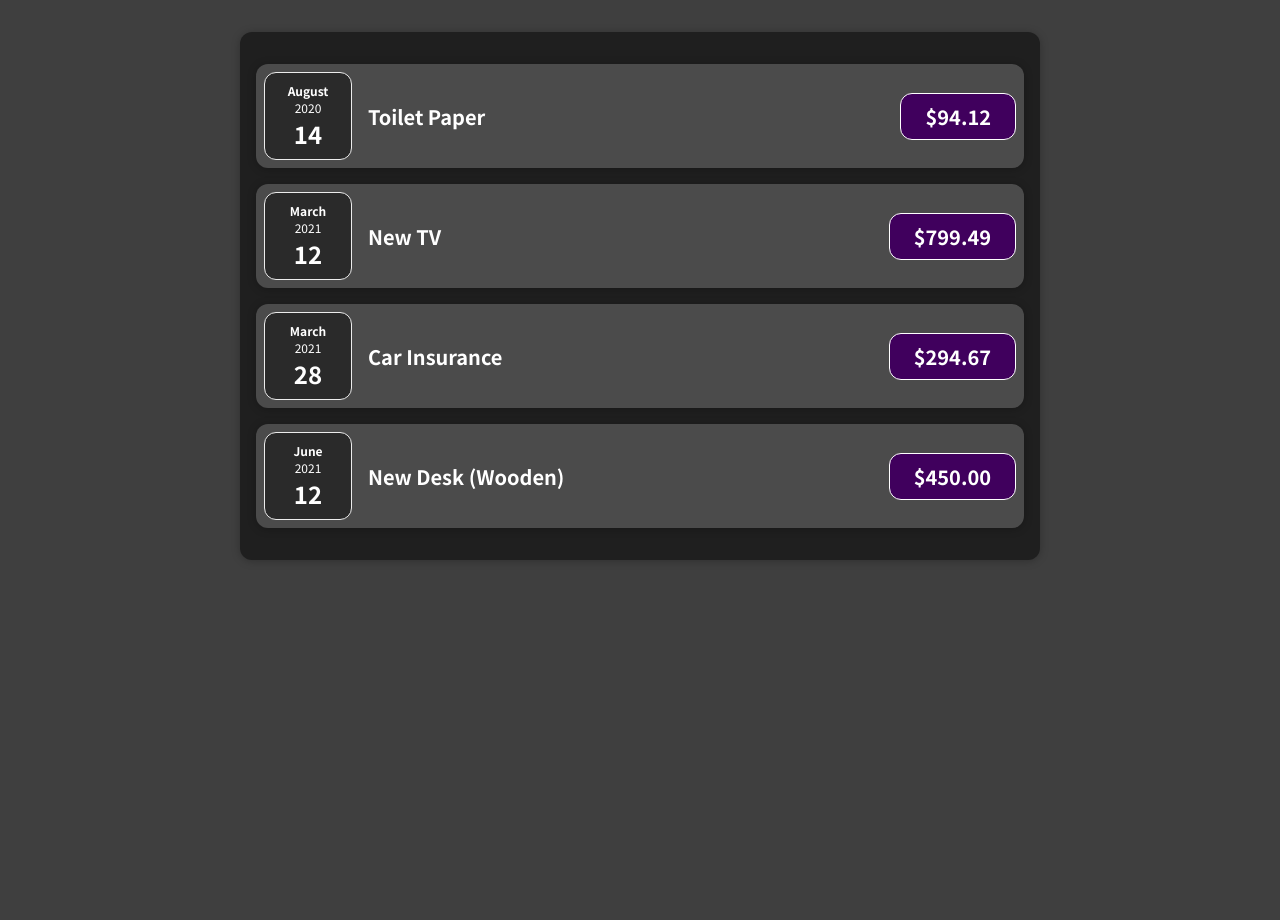
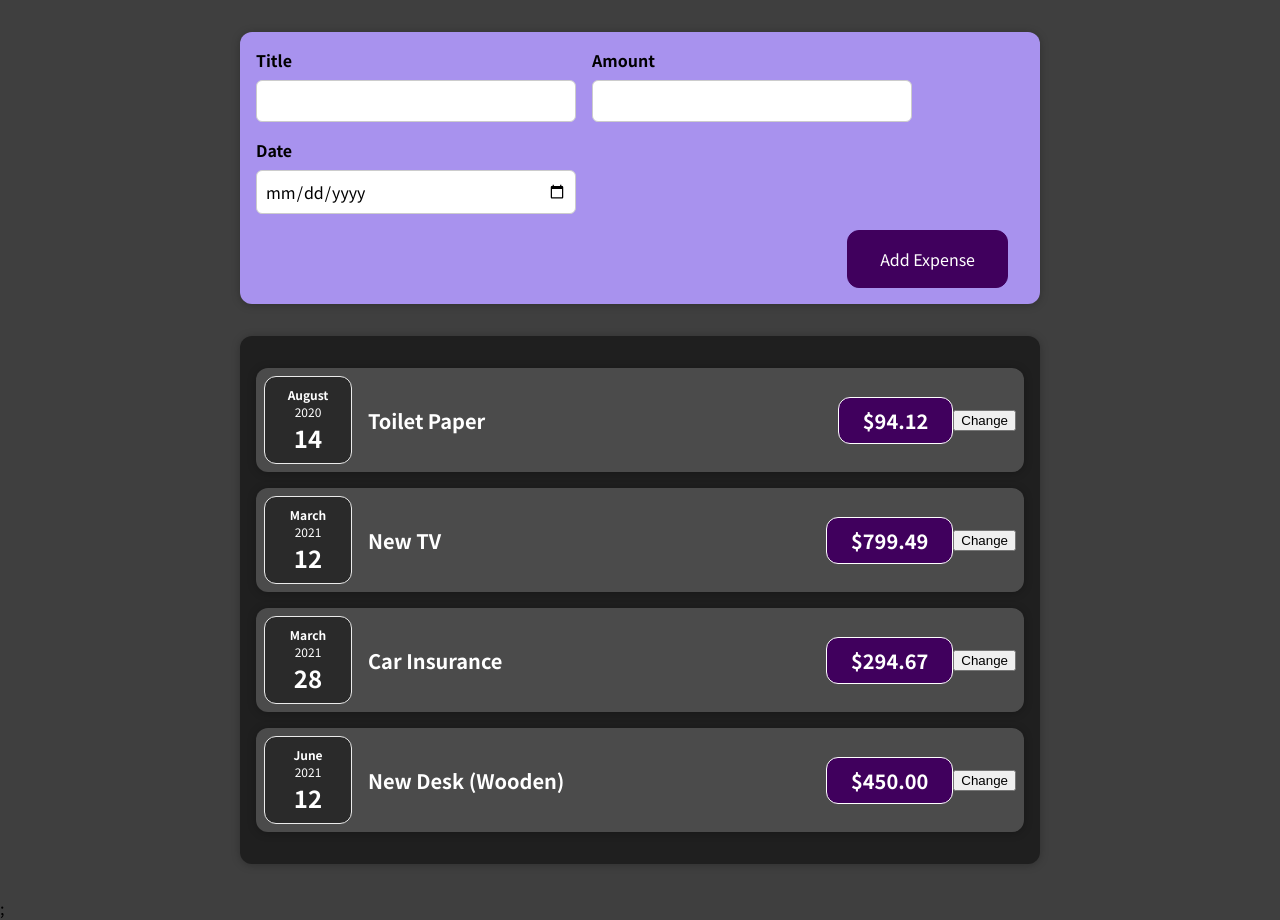
Before and after one commit to David-mwendwa/expense-tracker, a React (Create React App) app: page / in a window 1280 px wide. Before the commit the page ends 800 px from the top, so only its background shows below. Built offline with nearby package versions, Linux system fonts and the light colour scheme.

Commit message:
feat: add form inputs, NewExpense and ExpenseForm components

```diff
--- a/src/App.js
+++ b/src/App.js
@@ -1,5 +1,6 @@
 import './App.css';
 import Expenses from './components/Expenses/Expenses';
+import NewExpense from './components/NewExpense/NewExpense';
 
 const expenses = [
   {
@@ -24,7 +25,12 @@
 ];
 
 const App = () => {
-  return <Expenses expenses={expenses} />;
+  return (
+    <div>
+      <NewExpense />
+      <Expenses expenses={expenses} />;
+    </div>
+  );
 }
 
 export default App;
--- a/src/components/Expenses/ExpenseItem.js
+++ b/src/components/Expenses/ExpenseItem.js
@@ -1,18 +1,24 @@
+import React, {useState} from 'react';
 import Card from '../UI/Card';
 import ExpenseDate from './ExpenseDate';
 
 import './ExpenseItem.css';
 
 const ExpenseItem = (props) => {
-  const { date, title, amount } = props;
+  const [title, setTitle] = useState(props.title);
+
+  const clickHandler = () => {
+    setTitle('This is the new title')
+  }
 
   return (
     <Card className='expense-item'>
-      <ExpenseDate date={date} />
+      <ExpenseDate date={props.date} />
       <div className='expense-item__description'>
         <h2>{title}</h2>
-        <div className='expense-item__price'>${amount.toFixed(2)}</div>
+        <div className='expense-item__price'>${props.amount.toFixed(2)}</div>
       </div>
+      <button onClick={clickHandler}>Change</button>
     </Card>
   );
 };
--- /dev/null
+++ b/src/components/NewExpense/ExpenseForm.css
@@ -0,0 +1,26 @@
+.new-expense__controls {
+  display: flex;
+  flex-wrap: wrap;
+  gap: 1rem;
+  margin-bottom: 1rem;
+  text-align: left;
+}
+
+.new-expense__control label {
+  font-weight: bold;
+  margin-bottom: 0.5rem;
+  display: block;
+}
+
+.new-expense__control input {
+  font: inherit;
+  padding: 0.5rem;
+  border-radius: 6px;
+  border: 1px solid #ccc;
+  width: 20rem;
+  max-width: 100%;
+}
+
+.new-expense__actions {
+  text-align: right;
+}
--- /dev/null
+++ b/src/components/NewExpense/ExpenseForm.js
@@ -0,0 +1,28 @@
+import React from 'react'
+import './ExpenseForm.css'
+
+const ExpenseForm = () => {
+  return (
+    <form>
+      <div className='new-expense__controls'>
+        <div className='new-expense__control'>
+          <label>Title</label>
+          <input type='text' />
+        </div>
+        <div className='new-expense__control'>
+          <label>Amount</label>
+          <input type='number' min="0.01" step="0.01" />
+        </div>
+        <div className='new-expense__control'>
+          <label>Date</label>
+          <input type='date'  min="2019-01-01" max="2022-12-31" />
+        </div>
+      </div>
+      <div className="new-expense__actions">
+        <button type="submit">Add Expense</button>
+      </div>
+    </form>
+  );
+}
+
+export default ExpenseForm
--- /dev/null
+++ b/src/components/NewExpense/NewExpense.css
@@ -0,0 +1,36 @@
+.new-expense {
+  background-color: #a892ee;
+  padding: 1rem;
+  margin: 2rem auto;
+  width: 50rem;
+  max-width: 95%;
+  text-align: center;
+}
+
+.new-expense button {
+  font: inherit;
+  cursor: pointer;
+  padding: 1rem 2rem;
+  border: 1px solid #40005d;
+  background-color: #40005d;
+  color: white;
+  border-radius: 12px;
+  margin-right: 1rem;
+}
+
+.new-expense button:hover,
+.new-expense button:active {
+  background-color: #510674;
+  border-color: #510674;
+}
+
+.new-expense button.alternative {
+  color: #220131;
+  border-color: transparent;
+  background-color: transparent;
+}
+
+.new-expense button.alternative:hover,
+.new-expense button.alternative:active {
+  background-color: #ddb3f8;
+}
--- /dev/null
+++ b/src/components/NewExpense/NewExpense.js
@@ -0,0 +1,14 @@
+import React from 'react'
+import ExpenseForm from './ExpenseForm'
+import Card from '../UI/Card'
+import './NewExpense.css'
+
+const NewExpense = () => {
+  return (
+    <Card className="new-expense">
+      <ExpenseForm />
+    </Card>
+  )
+}
+
+export default NewExpense
```
